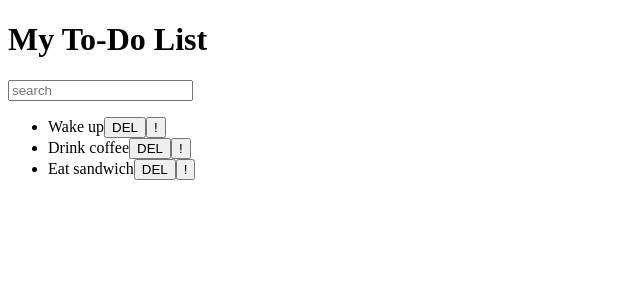
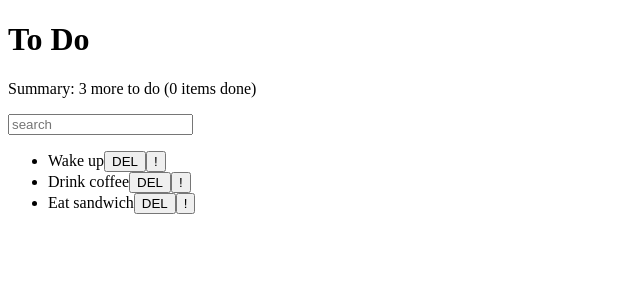
Before and after one commit to Oksana-1/react-todo, a React (Create React App) app: page / in a window 1280 px wide. Shown: the top 300 px of the page, without its empty margins (0-640 px from the left). Built offline with nearby package versions, Linux system fonts and the light colour scheme.

Commit message:
Add summary to header

```diff
--- a/src/components/App.js
+++ b/src/components/App.js
@@ -50,9 +50,11 @@ export default class App extends Component {
 	}
 	render() {
 		const items = this.state.items;
+		const doneCount = items.filter((item) => item.done).length;
+		const todoCount = items.length - doneCount;
 		return (
 			<div>
-				<AppHeader/>
+				<AppHeader doneCount={doneCount} todoCount={todoCount}/>
 				<SearchPanel/>
 				<ToDoList
 					todos={ items }
--- a/src/components/AppHeader/AppHeader.js
+++ b/src/components/AppHeader/AppHeader.js
@@ -1,5 +1,12 @@
 import React from "react";
 
-const AppHeader = () => <h1>My To-Do List</h1>;
+const AppHeader = ({todoCount, doneCount}) => {
+	return (
+		<div>
+			<h1>To Do</h1>
+			<p>Summary: <span>{todoCount} more to do</span> <span>({doneCount} items done)</span></p>
+		</div>
+	);
+}
 
 export default AppHeader;
```
